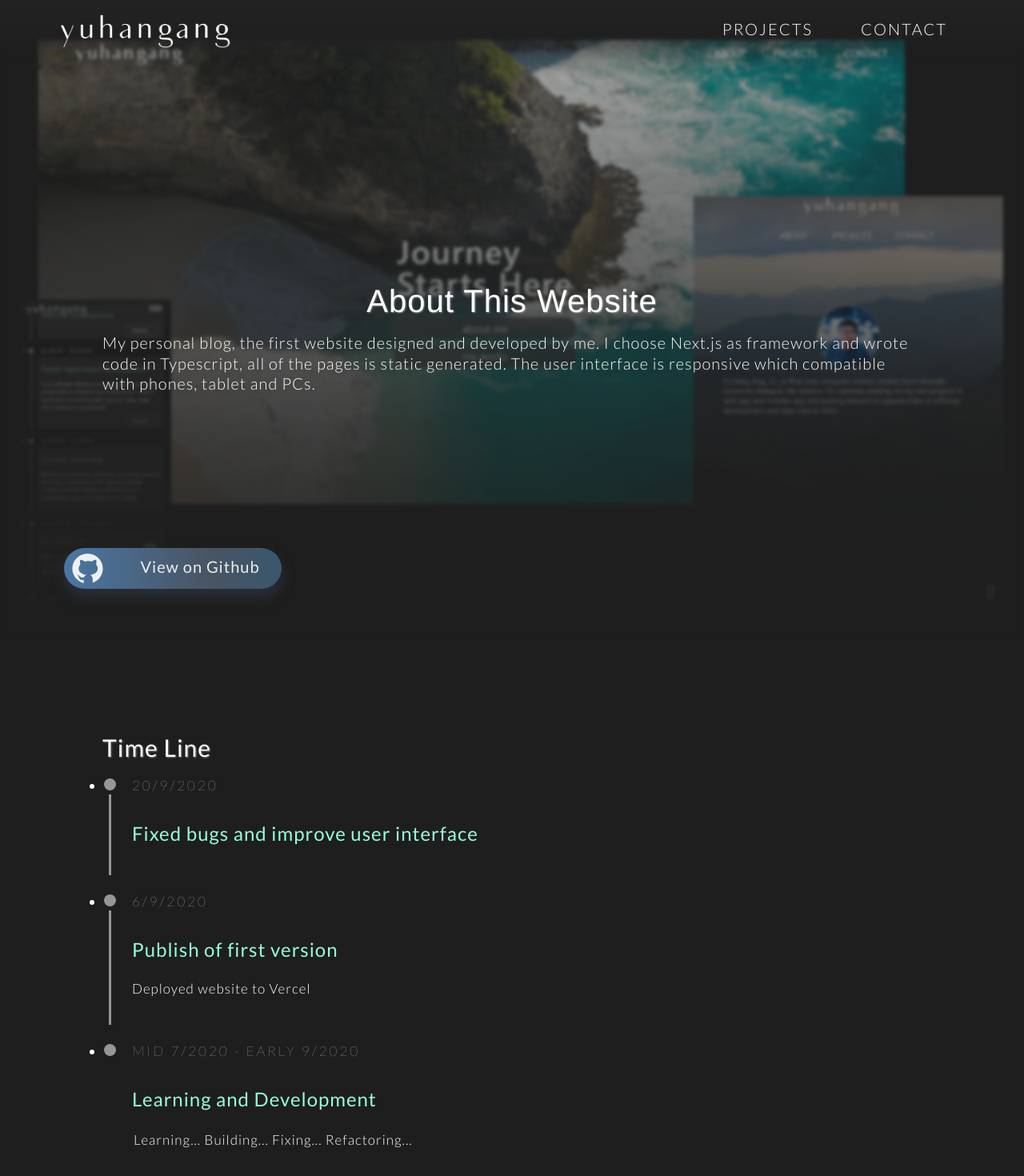
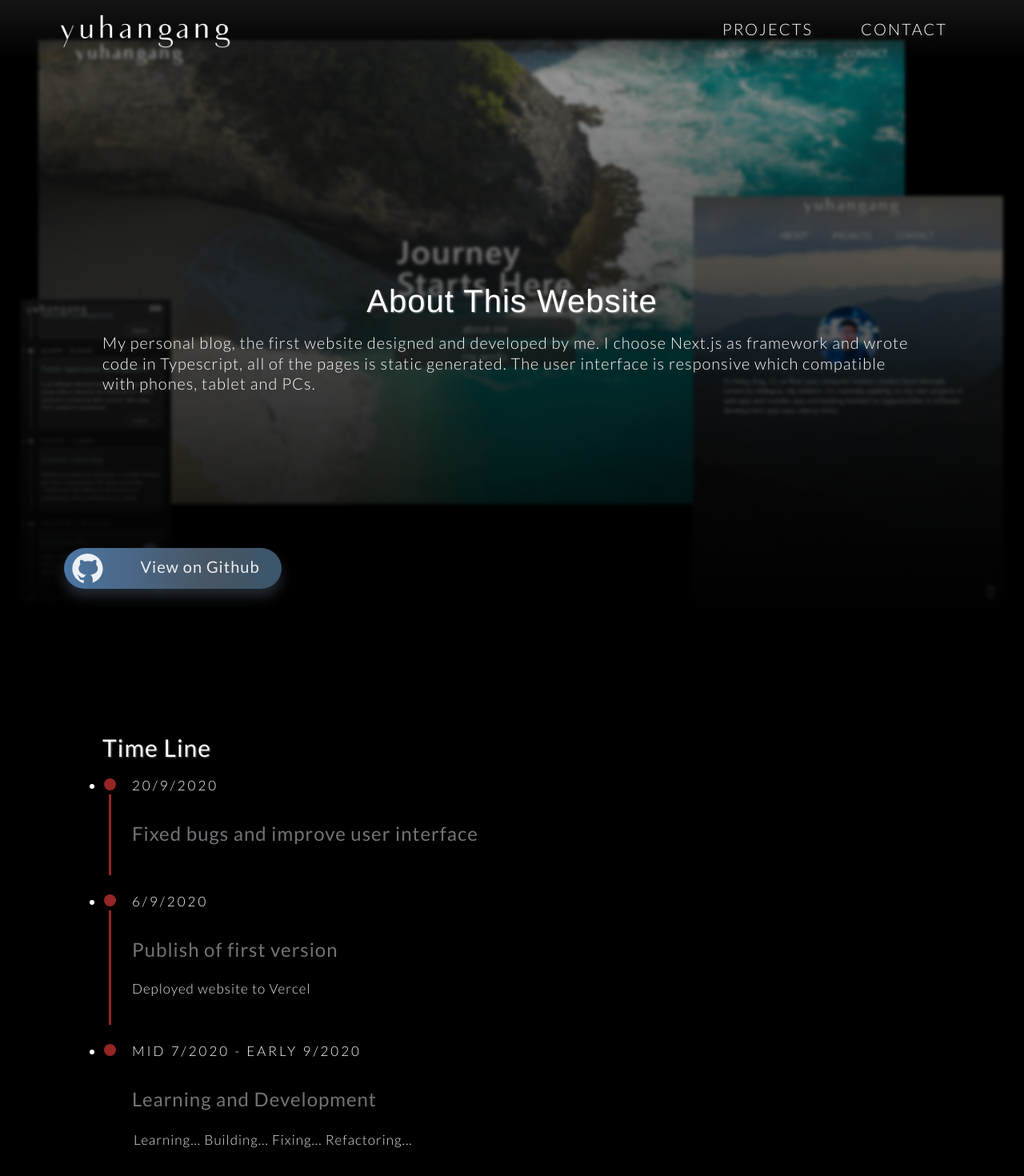
Before and after one commit to yuhangang/yuhangangdotcom, a Next.js app: page /yuhangang.com in a window 1280 px wide. Shown: the top 1470 px of the page at 80% size. Built offline with nearby package versions, Linux system fonts and the light colour scheme.

Commit message:
modify timeline code

```diff
--- a/components/aboutContainer/aboutContainer.tsx
+++ b/components/aboutContainer/aboutContainer.tsx
@@ -1,98 +1,33 @@
 import styles from "./aboutContainer.module.scss";
 
+function AboutContainer(input: {
+  img_url: string;
+  position1?: number;
+  position2?: number;
+  children?: [JSX.Element];
+}): JSX.Element {
+  let img: string =
+    'linear-gradient(to bottom , rgba(0,0,0,0.2),rgba(0,0,0,0.5),rgba(0,0,0,0.75), rgba(0,0,0,1)), url("' +
+    input.img_url +
+    '") no-repeat';
+  let position: string =
+    input.position1 && input.position2
+      ? input.position1.toString() + "% " + input.position2.toString() + "%"
+      : "50% 50%";
+  return (
+    <div className={styles.reponsiveContainer}>
+      <div
+        style={{
+          background: `${img}`,
+          backgroundPosition: position,
+          backgroundSize: "cover",
+          height: "100",
+        }}
+      >
+        <div className={styles.profile_card}>{input.children}</div>
+      </div>
+    </div>
+  );
+}
 
-
-function AboutContainer(input:{img_url:string, position1?:number, position2?:number,children?:[JSX.Element]}):JSX.Element{
-  let img:string='linear-gradient(to bottom , rgba(30,30,30,0.2),rgba(30,30,30,0.5),rgba(30,30,30,0.8), rgba(30,30,30,1)), url("' +input.img_url+'") no-repeat';
-  let position:string = input.position1 && input.position2?  input.position1.toString()+'% '+input.position2.toString()+'%':'50% 50%';
-  return (
-
-  <div className={styles.reponsiveContainer}>
-    <div
-
-    style={{background:`${img}`,
-      backgroundPosition:position
-      ,backgroundSize: 'cover' ,
-      height:"100",
-
-      }
-      }
-
-      >
-
-
-
-
-<div className={styles.profile_card}>
-{input.children}
-
-</div>
-
-</div>
-
-  </div>
-
-
-  )}
-
-  export default AboutContainer;
-/*
-const AboutContainer = () => (
-  <div className={styles.reponsiveContainer}>
-
-  <div className={styles.bgImage}></div>
-
-
-    <div className={styles.profile_card}>
-     <header>
-
-    <a target="_blank">
-      <img src="/images/profile.jpg"></img>
-    </a>
-
-
-
-
-    <div >
-    Final year computer science student studied in Monash University Malaysia. Interested in full-stack development and data science. Currently focus on web and mobile applications development.
-    <br/>
-    <br/>
-    Skills
-    FLutter
-    <br/>
-    - started by finishing a online course on Udemy.  Dec 2019 - Jan 2020
-    <br/>
-    - choosing Flutter as platform to developed an mobile application in software development projects. May 2020 - July 2020
-    <br/>
-    - actively research on UI design and state management on internet, on mobile platforms worked in progress. July 2020 - now
-    <br/>
-    <br/>
-    Web Development
-    <br/>
-    - writing Javascript for web UI and backend during Internship. Dec 2019 - Feb 2020
-    <br/>
-    - built this my personal website using Next.js, written in TypeScript. - August 2020
-    <br/>
-    - learning functional programming and programming paradigm concepts in TypeScript in courses.
-
-    Next.js
-    -
-
-
-    </div>
-
-  </header>
-  <TimeLine></TimeLine>
-    </div>
-
-
-
-
-  </div>
-
-
-  )
-
-  export default AboutContainer;
-
-*/
+export default AboutContainer;
--- a/components/aboutContainer/timeLine.module.scss
+++ b/components/aboutContainer/timeLine.module.scss
@@ -111,7 +111,6 @@ float:left;
 
 .dateColor{
   text-align: left;
-  font-weight:200;
   color:rgba(255,255,255,0.7);
 }
 
--- a/components/aboutContainer/timeLine.tsx
+++ b/components/aboutContainer/timeLine.tsx
@@ -11,10 +11,10 @@ interface TimeLineData {
   link?: string;
 }
 
-function TimeLineItem(data: TimeLineData): JSX.Element {
-  let detail: JSX.Element = data.link ? (
-    <div className={styles.timeLineLink}>
-      <Link href={data.link}>
+function TimeLineItem(props: TimeLineData): JSX.Element {
+  let detail: JSX.Element = props.link ? (
+    <div className={styles.timeLineLink} key={props.title}>
+      <Link href={props.link}>
         <div className={tl.timeLineLinkFont}>Explore</div>
       </Link>
       <br></br>
@@ -33,23 +33,22 @@ function TimeLineItem(data: TimeLineData): JSX.Element {
             whiteSpace: "pre-wrap",
             textOverflow: "ellipsis",
             maxWidth: "80vw",
-            fontWeight: "lighter",
+            fontWeight: 300,
           }}
         >
-          {data.dateTime}
+          {props.dateTime}
         </div>
       </div>
       <div className={tl.timeline_marker}></div>
       <div className={tl.timeline_content}>
-        <h3 className={tl.timeline_title}>{data.title}</h3>
-        <p>{data.detail ? data.detail : ""}</p>
+        <h3 className={tl.timeline_title}>{props.title}</h3>
+        <p>{props.detail ? props.detail : ""}</p>
         {detail}
       </div>
     </li>
   );
 }
 
-// export default function TimeLine(input:{title:string,items:TimeLineData[]}) {
 export default function TimeLine({
   title,
   items,
@@ -57,8 +56,6 @@ export default function TimeLine({
   title: string;
   items: TimeLineData[];
 }) {
-  // const timeLine = <Timeline align="left" className={styles.timeLine}>
-  //{timeLinesItems.map(timeLineItem)}</Timeline>;
   return (
     <motion.div
       initial="pageInitial"
--- a/components/aboutContainer/tl.module.scss
+++ b/components/aboutContainer/tl.module.scss
@@ -1,42 +1,37 @@
-$primary-color: rgba(150,150,150);
-$primary-color-hover: rgba(200,200,200);
+$primary-color-hover: rgb(201, 74, 74);
+$primary-color: rgb(151, 37, 37);
 
-.timeLineLink{
-    width:16rem;
+.timeLineLink {
+  width: 16rem;
   max-width: 58vw;
   align-items: center;
   text-align: center;
 }
-   .timeLineLinkFont{
+.timeLineLinkFont {
   position: absolute;
-    right:15px;
-    bottom:10px;
-    margin:20px,20px;
-    width:5.5rem;
-   background-color:transparent;
-   border:1px solid rgba(200,200,200);
+  right: 15px;
+  bottom: 10px;
+  margin: 20px, 20px;
+  width: 5.5rem;
+  background-color: transparent;
+  border: 1px solid rgba(200, 200, 200);
   border-radius: 1rem;
   padding: 0.2rem 1rem;
-   color:white;
+  color: white;
   cursor: pointer;
-
 }
-  .timeLineLinkFont:hover{
-
-   background-color:rgba(255,255,255,0.15);
+.timeLineLinkFont:hover {
+  background-color: rgba(255, 255, 255, 0.1);
 }
-
-
 
 .container_fluid {
   .row {
     padding: 0 0 4em 0;
     &:nth-child(even) {
-            background: #F1F4F5;
+      background: #f1f4f5;
     }
   }
 }
-
 
 /*==================================
     TIMELINE
@@ -50,7 +45,12 @@ $primary-color-hover: rgba(200,200,200);
   margin: 0;
   padding: 0;
   width: 100%;
-        h1, h2, h3, h4, h5, h6 {
+  h1,
+  h2,
+  h3,
+  h4,
+  h5,
+  h6 {
     line-height: inherit;
   }
 }
@@ -71,8 +71,8 @@ $primary-color-hover: rgba(200,200,200);
 .timeline_info {
   font-weight: 300;
   letter-spacing: 3px;
-        margin: 0 0 .5em 0;
-        padding:0px 10px;
+  margin: 0 0 0.5em 0;
+  padding: 0px 10px;
   text-transform: uppercase;
   white-space: nowrap;
 }
@@ -80,9 +80,11 @@ $primary-color-hover: rgba(200,200,200);
 
 .timeline_marker {
   position: absolute;
-        top: 0; bottom: 0; left: 0;
+  top: 0;
+  bottom: 0;
+  left: 0;
   width: 20px;
-        transition:0.5s;
+  transition: 0.5s;
   &:before {
     background: $primary-color;
 
@@ -91,10 +93,10 @@ $primary-color-hover: rgba(200,200,200);
     display: block;
     height: 15px;
     position: absolute;
-            top: 4px; left: 0;
+    top: 4px;
+    left: 0;
     width: 15px;
-            transition: background 0.3s ease-in-out,
-                    border 0.3s ease-in-out;
+    transition: background 0.3s ease-in-out, border 0.3s ease-in-out;
   }
   &:after {
     content: "";
@@ -102,33 +104,48 @@ $primary-color-hover: rgba(200,200,200);
     background: $primary-color;
     display: block;
     position: absolute;
-            top: 24px; bottom: 0; left: 6px;
+    top: 24px;
+    bottom: 0;
+    left: 6px;
   }
   .timeline_item:last-child &:after {
     content: none;
   }
 }
-    .timeline_item:not(.period):hover .timeline_marker:before, .timeline_item:not(.period):hover .timeline_marker:after{
+.timeline_item:not(.period):hover .timeline_marker:before,
+.timeline_item:not(.period):hover .timeline_marker:after {
   background: $primary-color-hover;
 }
 
 /*----- TIMELINE CONTENT -----*/
 
 .timeline_content {
-
-        overflow:clip;
+  overflow: clip;
   padding: 2px 5px;
-        padding-left:10px;
+  padding-left: 10px;
   padding-bottom: 15px;
   border-radius: 10px;
-        transition:0.5s;
-        font-weight:300;
+  transition: 0.5s;
+  font-weight: 300;
   p:last-child {
     margin-bottom: 0;
   }
+
+  h3 {
+    transition: 0.5s;
+    color: rgba(115, 114, 119);
   }
-    .timeline_content:hover{
-        background-color: rgba(40,40,40);
+
+  color: rgba(230, 230, 230);
+}
+
+.timeline_content:hover {
+  color: white;
+  text-shadow: 2px 2px 5px grey;
+  h3 {
+    text-shadow: none;
+    color: rgba(146, 144, 130);
+  }
 }
 
 /*----- TIMELINE PERIOD -----*/
@@ -149,8 +166,8 @@ $primary-color-hover: rgba(200,200,200);
       top: 0;
       bottom: 30px;
       position: absolute;
-                border-top: 3px solid #CCD5DB;
-                border-bottom: 3px solid #CCD5DB;
+      border-top: 3px solid #ccd5db;
+      border-bottom: 3px solid #ccd5db;
     }
     &:after {
       content: "";
@@ -234,23 +251,18 @@ $primary-color-hover: rgba(200,200,200);
     > .timeline_item:nth-child(odd) .timeline_info {
       float: left;
       text-align: right;
-
     }
     > .timeline_item:nth-child(odd) .timeline_content {
       float: right;
       text-align: left;
-
-
     }
     > .timeline_item:nth-child(even) .timeline_info {
       float: right;
       text-align: left;
-
     }
     > .timeline_item:nth-child(even) .timeline_content {
       float: left;
       text-align: right;
-
     }
     > .timeline_item.period .timeline_content {
       float: none;
--- a/components/layout.module.scss
+++ b/components/layout.module.scss
@@ -29,7 +29,7 @@
   background-size: cover;
   color:rgba(200,200,200,0.8);
 
-  font-weight: 200;
+  font-weight: 300;
   width:100%;
   @media only screen and (min-width: 768px) {
 
@@ -88,7 +88,7 @@
 
 
 .container {
-  background: rgba(30,30,30);
+  background: black;
   align-items: top center;
   position: relative;
   padding-bottom: 5vh;
--- a/components/layout.tsx
+++ b/components/layout.tsx
@@ -1,45 +1,31 @@
-
-import Link from 'next/link';
-import React from 'react';
-import utilStyles from '../styles/utils.module.css';
-import styles from './layout.module.scss';
-import Nav from './navBar/NavBar';
-import ProfileLink from './profile_link/profile_link';
-import ScrollToTop from './scrollToTopButton/scrollToTopButton';
-const name = 'Yuhangang'
-export const siteTitle = 'yuhangang'
-
+import Link from "next/link";
+import React from "react";
+import utilStyles from "../styles/utils.module.css";
+import styles from "./layout.module.scss";
+import Nav from "./navBar/NavBar";
+import ProfileLink from "./profile_link/profile_link";
+const name = "Yuhangang";
+export const siteTitle = "yuhangang";
 
 export default function Layout({
   children,
   home,
-  showNavbar
+  showNavbar,
 }: {
-  children: React.ReactNode
-  home?: boolean
-  showNavbar?:boolean
+  children: React.ReactNode;
+  home?: boolean;
+  showNavbar?: boolean;
 }) {
   return (
-
-
     <div className={styles.background}>
-
-      {(showNavbar !== false) ? <Nav></Nav>: null}
-
+      {showNavbar !== false ? <Nav></Nav> : null}
 
       <div className={styles.container}>
-
-
         <header className={styles.header}>
-
           {home ? (
-            <>
-
-
-            </>
+            <></>
           ) : (
             <>
-
               <h2 className={utilStyles.headingLg}>
                 <Link href="/">
                   <a className={utilStyles.colorInherit}>{name}</a>
@@ -49,32 +35,21 @@ export default function Layout({
           )}
         </header>
 
-        <main>
-
-          {children}</main>
-
+        <main>{children}</main>
       </div>
 
-
-     {(showNavbar !== false)? <>
+      {showNavbar !== false ? (
+        <>
           <div className={styles.bottomLink}>
             <ProfileLink></ProfileLink>
-
-
           </div>
-       </>:null}
+        </>
+      ) : null}
       <div className={styles.bottom}>
         <div className={styles.absoluteBottom}>
-        Copyright © { new Date().getFullYear()} Yuhangang. All rights reserved.
-
-
+          Copyright © {new Date().getFullYear()} Yuhangang. All rights reserved.
         </div>
-
-
       </div>
-      <ScrollToTop/>
     </div>
-
-
-  )
+  );
 }
--- a/styles/global.css
+++ b/styles/global.css
@@ -1,4 +1,4 @@
-@import url('https://fonts.googleapis.com/css2?family=Lato:wght@100;300;400;700&display=swap" rel="stylesheet');
+@import url('https://fonts.googleapis.com/css2?family=Lato:wght@100;200;300;400;700&display=swap" rel="stylesheet');
 
 html,
 body {
@@ -27,7 +27,7 @@ a {
 }
 
 h3 {
-  color: rgba(150, 255, 220);
+  color: rgba(145, 144, 139);
   font-weight: 400;
   font-size:24px;
 }
```
Also changed, not shown: components/aboutContainer/skills.tsx (+1 -111 lines). Lines whose indentation alone changed are shown as unchanged.
